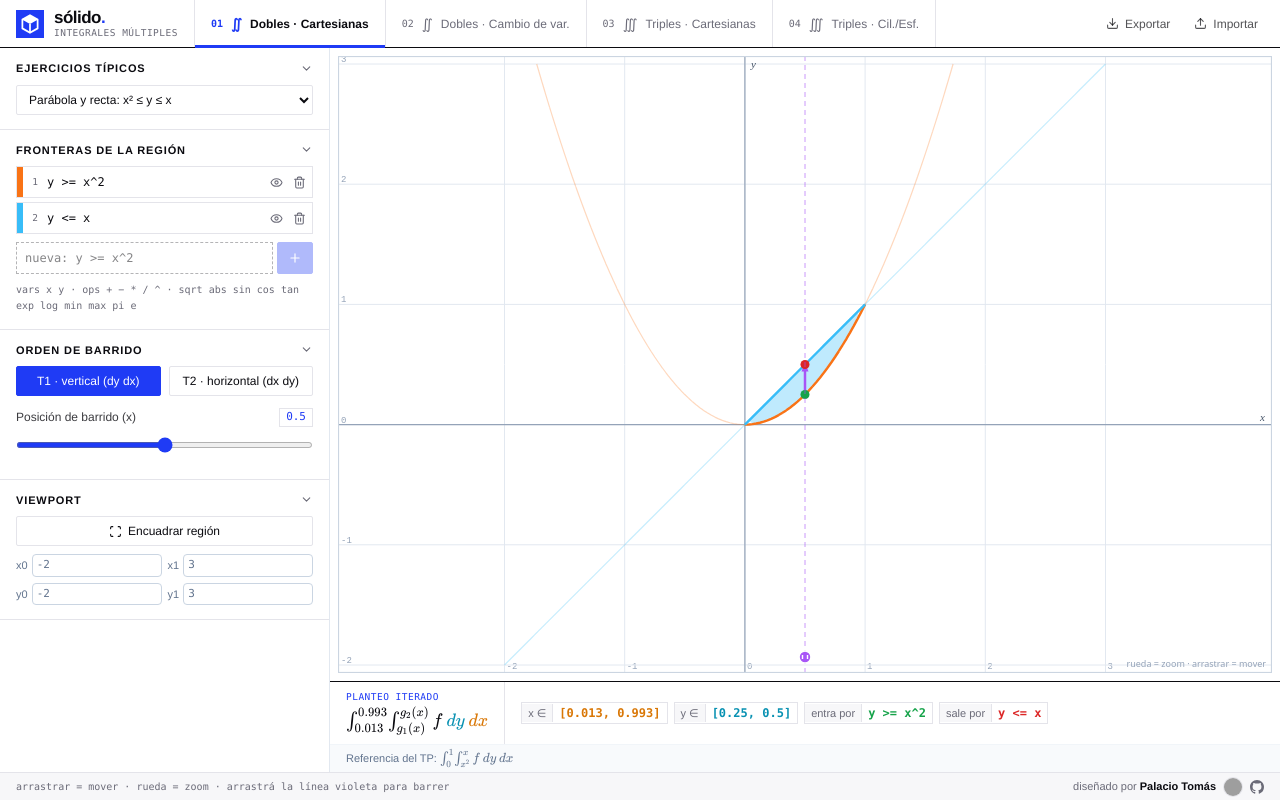
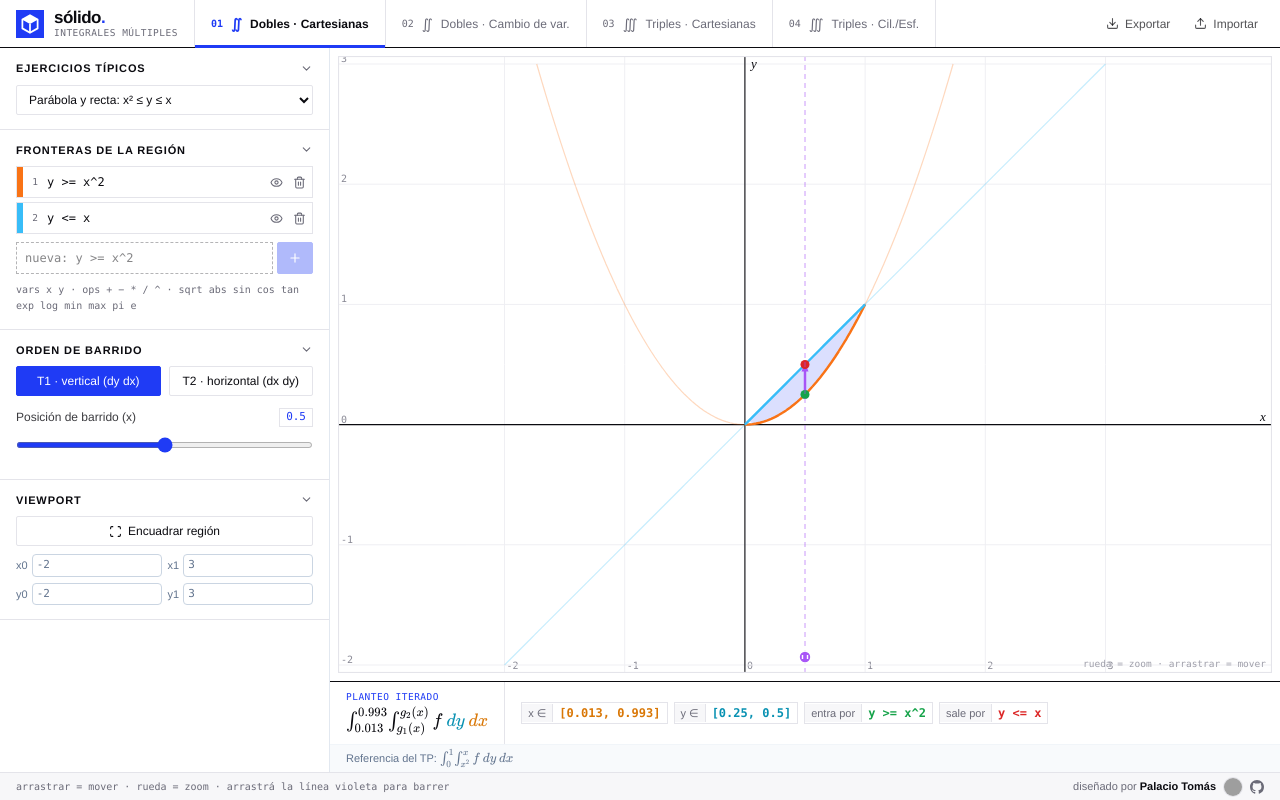
Before and after one commit to tomasgabrielh6658-create/Graficadora-3D, a React (Vite) app: page / in a window 1280 px wide. Built offline with nearby package versions, Linux system fonts and the light colour scheme; grey boxes are pictures that could not be loaded.

Commit message:
Gráficos 2D y escena 3D sobre fondo blanco con controles de vista compactos
Generated with [Devin](https://devin.ai)

Co-Authored-By: Devin <158243242+devin-ai-integration[bot]@users.noreply.github.com>

```diff
--- a/src/components/Plot2D.tsx
+++ b/src/components/Plot2D.tsx
@@ -121,10 +121,10 @@ export function Plot2D(props: Props) {
 
     if (p.showGrid !== false) {
       const step = niceStep(Math.max(x1 - x0, y1 - y0))
-      ctx.strokeStyle = '#e2e8f0'
+      ctx.strokeStyle = '#efeff3'
       ctx.lineWidth = 1
-      ctx.font = '9px ui-monospace, monospace'
-      ctx.fillStyle = '#94a3b8'
+      ctx.font = '10px ui-monospace, Consolas, monospace'
+      ctx.fillStyle = '#8a8a96'
       for (let x = Math.ceil(x0 / step) * step; x <= x1; x += step) {
         const [px] = toPx(x, 0)
         ctx.beginPath(); ctx.moveTo(px, 0); ctx.lineTo(px, h); ctx.stroke()
@@ -137,8 +137,8 @@ export function Plot2D(props: Props) {
         const label = (p.fmtY ?? ((v) => String(Math.round(v * 100) / 100)))(y)
         ctx.fillText(label, 3, py - 2)
       }
-      ctx.strokeStyle = '#94a3b8'
-      ctx.lineWidth = 1.2
+      ctx.strokeStyle = '#0b0b10'
+      ctx.lineWidth = 1.1
       if (y0 <= 0 && y1 >= 0) {
         const [, py] = toPx(0, 0)
         ctx.beginPath(); ctx.moveTo(0, py); ctx.lineTo(w, py); ctx.stroke()
@@ -148,8 +148,8 @@ export function Plot2D(props: Props) {
         ctx.beginPath(); ctx.moveTo(px, 0); ctx.lineTo(px, h); ctx.stroke()
       }
       if (p.axisLabels) {
-        ctx.fillStyle = '#475569'
-        ctx.font = 'italic 11px serif'
+        ctx.fillStyle = '#0b0b10'
+        ctx.font = 'italic 13px serif'
         ctx.fillText(p.axisLabels[0], w - 12, toPx(0, 0)[1] - 4 < 14 ? 14 : toPx(0, 0)[1] - 4)
         ctx.fillText(p.axisLabels[1], toPx(0, 0)[0] + 6, 12)
       }
@@ -157,7 +157,7 @@ export function Plot2D(props: Props) {
 
     if (p.geom || p.field) {
       const ms = p.geom ?? marchingSquares(p.field!, x0, x1, y0, y1, 150, 150)
-      ctx.fillStyle = p.fill ?? 'rgba(56,189,248,0.32)'
+      ctx.fillStyle = p.fill ?? 'rgba(31,59,245,0.16)'
       ctx.beginPath()
       for (let i = 0; i < ms.triCount; i++) {
         const t = i * 6
@@ -258,7 +258,7 @@ export function Plot2D(props: Props) {
       ctx.beginPath(); ctx.arc(px, py, 4, 0, Math.PI * 2); ctx.fill()
       ctx.strokeStyle = '#fff'; ctx.lineWidth = 1.5; ctx.stroke()
       if (m.label) {
-        ctx.fillStyle = '#334155'
+        ctx.fillStyle = '#0b0b10'
         ctx.font = '10px ui-monospace, monospace'
         ctx.fillText(m.label, px + 6, py - 6)
       }
@@ -266,19 +266,19 @@ export function Plot2D(props: Props) {
 
     if (p.cursor) {
       const [px, py] = toPx(p.cursor.x, p.cursor.y)
-      ctx.strokeStyle = '#0ea5e9'
+      ctx.strokeStyle = '#1f3bf5'
       ctx.lineWidth = 1.4
       ctx.beginPath(); ctx.arc(px, py, 6, 0, Math.PI * 2); ctx.stroke()
       ctx.beginPath(); ctx.moveTo(px - 9, py); ctx.lineTo(px + 9, py); ctx.moveTo(px, py - 9); ctx.lineTo(px, py + 9); ctx.stroke()
     }
 
     p.extras?.(ctx, toPx)
-    ctx.fillStyle = '#94a3b8'
-    ctx.font = '9px ui-sans-serif, system-ui'
+    ctx.fillStyle = '#a0a0ab'
+    ctx.font = '9.5px ui-monospace, Consolas, monospace'
     ctx.textAlign = 'right'
     ctx.fillText('rueda = zoom · arrastrar = mover', w - 6, h - 6)
     ctx.textAlign = 'left'
-    ctx.strokeStyle = '#cbd5e1'
+    ctx.strokeStyle = '#e4e4ea'
     ctx.strokeRect(0.5, 0.5, w - 1, h - 1)
     void toMath
   }
--- a/src/components/Scene3D.tsx
+++ b/src/components/Scene3D.tsx
@@ -184,7 +184,7 @@ function AxisTicks({ bbox }: { bbox: BBox }) {
           </group>
         )
       })}
-      <Label3D p={[span * 0.05, -span * 0.05, 0]} text="0" color="#64748b" size={span * 0.045} occluded />
+      <Label3D p={[span * 0.05, -span * 0.05, 0]} text="0" color="#6b6b78" size={span * 0.045} occluded />
     </group>
   )
 }
@@ -201,7 +201,7 @@ function makeTextSprite(text: string, color: string, size: number, occluded: boo
   ctx.textAlign = 'center'
   ctx.textBaseline = 'middle'
   ctx.lineWidth = 7
-  ctx.strokeStyle = 'rgba(241,245,249,0.95)'
+  ctx.strokeStyle = 'rgba(255,255,255,0.95)'
   ctx.strokeText(text, w / 2, 22)
   ctx.fillStyle = color
   ctx.fillText(text, w / 2, 22)
@@ -286,13 +286,13 @@ export function Scene3D({
         dpr={[1, 1.75]}
         camera={{ position: [center[0] + radius * 1.7, center[1] - radius * 2, center[2] + radius * 1.3], up: [0, 0, 1], fov: 45 }}
       >
-        <color attach="background" args={['#f1f5f9']} />
+        <color attach="background" args={['#ffffff']} />
         <ambientLight intensity={0.75} />
         <directionalLight position={[6, -4, 9]} intensity={1.4} />
         <directionalLight position={[-5, 6, -3]} intensity={0.4} />
         <AxisTicks bbox={bbox} />
         <gridHelper
-          args={[axisLen * 2, Math.max(4, Math.round(axisLen)), '#cbd5e1', '#e2e8f0']}
+          args={[axisLen * 2, Math.max(4, Math.round(axisLen)), '#d6d6de', '#eeeef2']}
           rotation={[Math.PI / 2, 0, 0]}
           position={[0, 0, 0]}
         />
@@ -303,14 +303,15 @@ export function Scene3D({
         <OrbitControls makeDefault target={center} />
         <ViewSetter api={apiRef} center={center} radius={radius} />
       </Canvas>
-      <div className="absolute right-2 top-2 flex gap-1">
-        {(['home', 'top', 'front', 'side'] as const).map((v) => (
+      <div className="absolute right-3 top-3 flex border border-ink bg-white text-[10.5px] shadow-[2px_2px_0_0_rgba(11,11,16,0.08)]">
+        {(['home', 'top', 'front', 'side'] as const).map((v, i) => (
           <button
             key={v}
-            className="rounded-md border border-slate-300 bg-white/90 px-2 py-1 text-[10px] font-semibold text-slate-600 hover:bg-slate-100"
+            className={`px-2.5 py-1 font-medium text-ink hover:bg-cobalt hover:text-white ${i ? 'border-l border-line' : ''}`}
             onClick={() => apiRef.current?.(v)}
+            title={{ home: 'Vista isométrica', top: 'Mirar desde arriba (plano XY)', front: 'Mirar de frente (plano XZ)', side: 'Mirar de costado (plano YZ)' }[v]}
           >
-            {{ home: 'Libre', top: 'Sup XY', front: 'Front XZ', side: 'Lat YZ' }[v]}
+            {{ home: '3D', top: 'XY', front: 'XZ', side: 'YZ' }[v]}
           </button>
         ))}
       </div>
```
